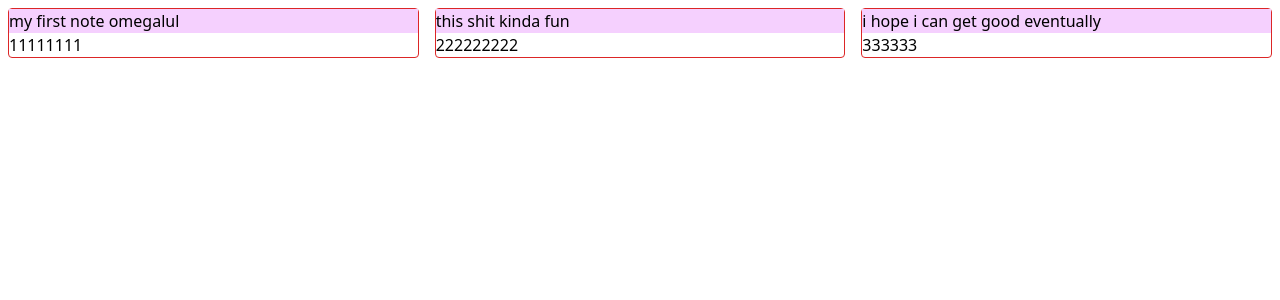
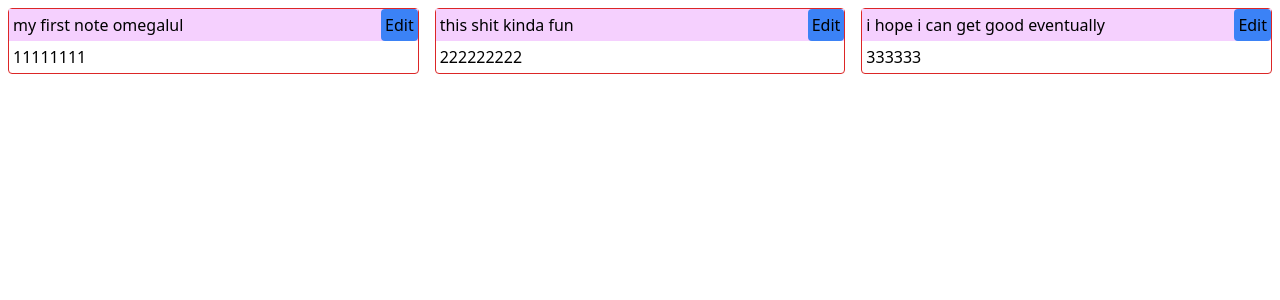
Before and after one commit to Piklo/Notes.React, a Next.js app: page / in a window 1280 px wide. Shown: the top 300 px of the page. Built offline with nearby package versions, Linux system fonts and the light colour scheme.

Commit message:
added edit button

```diff
--- a/app/Note.tsx
+++ b/app/Note.tsx
@@ -7,8 +7,11 @@ export interface INote {
 export function Note({ id, title, text }: INote) {
   return (
     <div className="container m-2 rounded border border-red-600">
-      <div className="bg-fuchsia-200">{title}</div>
-      <div>{text}</div>
+      <div className="flex flex-row bg-fuchsia-200">
+        <div className="container p-1">{title}</div>
+        <button className="self-end rounded bg-blue-500 p-1">Edit</button>
+      </div>
+      <div className="p-1">{text}</div>
     </div>
   );
 }
```
